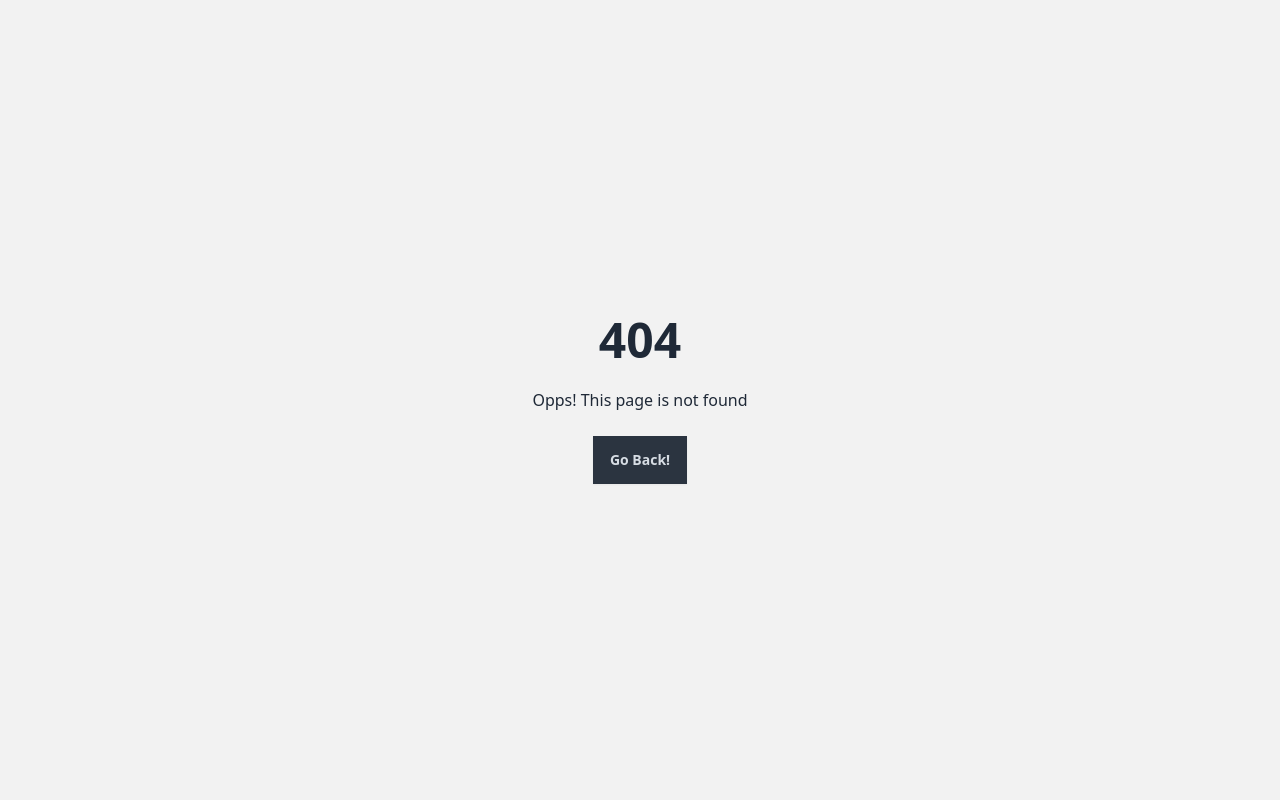
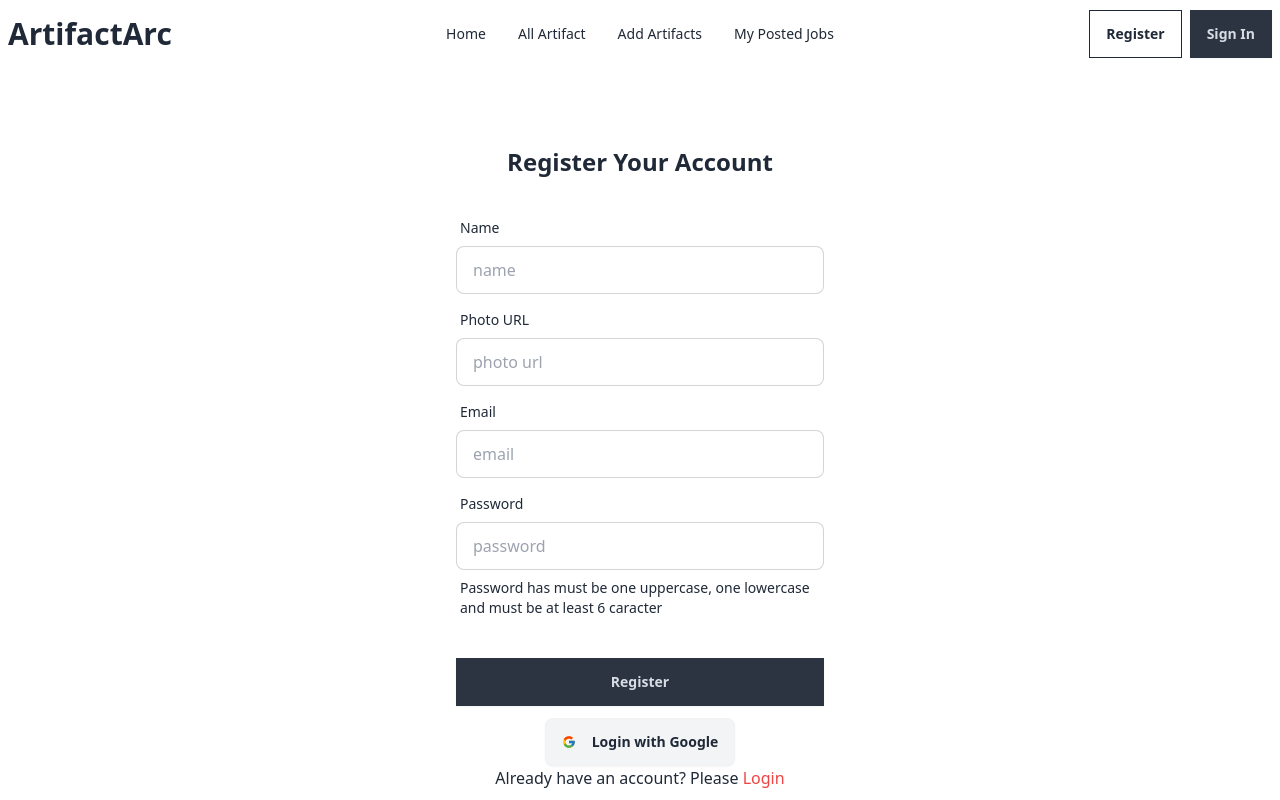
Before and after one commit to merazzak20/ArtifactArc-client, a React (Vite) app: page /register in a window 1280 px wide. Before the commit this address had no page. Shown: the top 800 px of the page. Built offline with nearby package versions, Linux system fonts and the light colour scheme; no server answers.

Commit message:
update authentication

```diff
--- a/package.json
+++ b/package.json
@@ -10,6 +10,7 @@
     "preview": "vite preview"
   },
   "dependencies": {
+    "firebase": "^11.1.0",
     "localforage": "^1.10.0",
     "match-sorter": "^8.0.0",
     "react": "^18.3.1",
--- /dev/null
+++ b/src/Auth/AuthContex.jsx
@@ -0,0 +1,5 @@
+import { createContext } from "react";
+
+const AuthContext = createContext(null);
+
+export default AuthContext;
--- /dev/null
+++ b/src/Auth/AuthProvider.jsx
@@ -0,0 +1,76 @@
+/* eslint-disable react/prop-types */
+import { createContext, useEffect, useState } from "react";
+import {
+  GoogleAuthProvider,
+  createUserWithEmailAndPassword,
+  onAuthStateChanged,
+  signInWithEmailAndPassword,
+  signInWithPopup,
+  signOut,
+  updateProfile,
+} from "firebase/auth";
+import { auth } from "../firebase/firebase.confiq";
+import AuthContext from "./AuthContex";
+
+// export const AuthContext = createContext(null);
+
+const googleProvider = new GoogleAuthProvider();
+
+const AuthProvider = ({ children }) => {
+  const [user, setUser] = useState(null);
+  const [loading, setLoading] = useState(true);
+
+  const createNewUser = (email, password) => {
+    setLoading(true);
+    return createUserWithEmailAndPassword(auth, email, password);
+  };
+
+  const userSignIn = (email, password) => {
+    setLoading(true);
+    return signInWithEmailAndPassword(auth, email, password);
+  };
+
+  const googleSignIn = () => {
+    setLoading(true);
+    return signInWithPopup(auth, googleProvider);
+  };
+
+  const signOutUser = async () => {
+    setLoading(true);
+    return signOut(auth);
+  };
+
+  const updateUserProfile = (updateData) => {
+    return updateProfile(auth.currentUser, updateData);
+  };
+
+  // onAuthStateChange
+  useEffect(() => {
+    const unsubscribe = onAuthStateChanged(auth, (currentUser) => {
+      setUser(currentUser);
+      console.log("CurrentUser-->", currentUser);
+      setLoading(false);
+    });
+    return () => {
+      return unsubscribe();
+    };
+  }, []);
+
+  const authInfo = {
+    user,
+    setUser,
+    loading,
+    setLoading,
+    createNewUser,
+    userSignIn,
+    googleSignIn,
+    signOutUser,
+    updateUserProfile,
+  };
+
+  return (
+    <AuthContext.Provider value={authInfo}>{children}</AuthContext.Provider>
+  );
+};
+
+export default AuthProvider;
--- a/src/components/Navbar.jsx
+++ b/src/components/Navbar.jsx
@@ -1,11 +1,11 @@
-import React, { useContext } from "react";
+import React, { useContext, useState } from "react";
 import { Link, NavLink } from "react-router-dom";
 // import AuthContext from "../Auth/AuthContext";
-// import useAuth from "../hooks/useAuth";
+import useAuth from "../hooks/useAuth";
 
 const Navbar = () => {
-  //   const { signOutUser } = useContext(AuthContext);
-  //   const { user } = useContext(AuthContext);
+  const [isHovered, setIsHovered] = useState(false);
+  const { user, signOutUser } = useAuth();
 
   const handleSignOut = () => {
     signOutUser()
@@ -67,16 +67,48 @@ const Navbar = () => {
       <div className="navbar-center hidden lg:flex">
         <ul className="menu menu-horizontal px-1">{links}</ul>
       </div>
-      {/* <div className="navbar-end flex gap-4">
+      <div className="navbar-end flex gap-4">
         <div className="flex gap-2 items-center">
           {user ? (
             <>
-              <button
+              {/* <button
                 onClick={handleSignOut}
                 className="btn btn-neutral rounded-none"
               >
                 Sign out
-              </button>
+              </button> */}
+              <div className="dropdown dropdown-end">
+                <div
+                  tabIndex={0}
+                  role="button"
+                  className="btn btn-ghost btn-circle avatar "
+                >
+                  <div
+                    className="w-10 border-2 rounded-full"
+                    onMouseEnter={() => setIsHovered(true)}
+                    onMouseLeave={() => setIsHovered(false)}
+                  >
+                    <img alt="User Profile" src={user?.photoURL} />
+                  </div>
+                </div>
+                <ul
+                  tabIndex={0}
+                  className="menu menu-sm dropdown-content bg-base-100 rounded-box z-[1] mt-3 w-52 p-2 shadow"
+                >
+                  <li>
+                    <a className="justify-between">
+                      Profile
+                      <span className="badge">New</span>
+                    </a>
+                  </li>
+                  <li>
+                    <a>My Artifacts</a>
+                  </li>
+                  <li>
+                    <a>Liked Artifacts</a>
+                  </li>
+                </ul>
+              </div>
             </>
           ) : (
             <>
@@ -90,36 +122,24 @@ const Navbar = () => {
               </Link>
             </>
           )}
+
+          <div
+            className={`absolute mt-32 bg-opacity-50 text-center bg-slate-200 p-3 rounded-lg right-4 items-end mr-28 ${
+              isHovered ? "block" : "hidden"
+            }`}
+            onMouseEnter={() => setIsHovered(true)}
+            onMouseLeave={() => setIsHovered(false)}
+          >
+            <button
+              onClick={handleSignOut}
+              className="btn btn-neutral rounded-none "
+            >
+              Logout
+            </button>
+            <p className="text-red mt-2 font-bold z-20">{user?.displayName}</p>
+          </div>
         </div>
-        <div className="dropdown dropdown-end">
-          <div
-            tabIndex={0}
-            role="button"
-            className="btn btn-ghost btn-circle avatar"
-          >
-            <div className="w-10 rounded-full">
-              <img alt="Tailwind CSS Navbar component" src={user?.photoURL} />
-            </div>
-          </div>
-          <ul
-            tabIndex={0}
-            className="menu menu-sm dropdown-content bg-base-100 rounded-box z-[1] mt-3 w-52 p-2 shadow"
-          >
-            <li>
-              <a className="justify-between">
-                Profile
-                <span className="badge">New</span>
-              </a>
-            </li>
-            <li>
-              <a>Settings</a>
-            </li>
-            <li>
-              <a>Logout</a>
-            </li>
-          </ul>
-        </div>
-      </div> */}
+      </div>
     </div>
   );
 };
--- /dev/null
+++ b/src/hooks/useAuth.jsx
@@ -0,0 +1,9 @@
+import { useContext } from "react";
+import AuthContext from "../Auth/AuthContex";
+
+const useAuth = () => {
+  const context = useContext(AuthContext);
+  return context;
+};
+
+export default useAuth;
--- a/src/layout/MainLayout.jsx
+++ b/src/layout/MainLayout.jsx
@@ -1,4 +1,6 @@
 import React from "react";
+import { ToastContainer } from "react-toastify";
+import "react-toastify/dist/ReactToastify.css";
 import { Outlet } from "react-router-dom";
 import Navbar from "../components/Navbar";
 import Footer from "../components/Footer";
@@ -9,6 +11,7 @@ const MainLayout = () => {
       <Navbar></Navbar>
       <Outlet></Outlet>
       <Footer></Footer>
+      <ToastContainer />
     </div>
   );
 };
--- a/src/main.jsx
+++ b/src/main.jsx
@@ -4,10 +4,13 @@ import "./index.css";
 import App from "./App.jsx";
 import { RouterProvider } from "react-router-dom";
 import router from "./routes/router.jsx";
+import AuthProvider from "./Auth/AuthProvider.jsx";
 // import AuthProvider from "./Auth/AuthProvider.jsx";
 
 createRoot(document.getElementById("root")).render(
   <StrictMode>
-    <RouterProvider router={router} />
+    <AuthProvider>
+      <RouterProvider router={router} />
+    </AuthProvider>
   </StrictMode>
 );
--- a/src/pages/Register.jsx
+++ b/src/pages/Register.jsx
@@ -0,0 +1,167 @@
+import React, { useContext } from "react";
+import { Link, useNavigate } from "react-router-dom";
+import { FcGoogle } from "react-icons/fc";
+import { toast } from "react-toastify";
+import { Helmet } from "react-helmet";
+import useAuth from "../hooks/useAuth";
+
+const Register = () => {
+  const {
+    createNewUser,
+    googleSignIn,
+    setUser,
+    updateUserProfile,
+    signOutUser,
+  } = useAuth();
+  const navigate = useNavigate();
+  const regex = /^(?=.*[A-Z])(?=.*[a-z]).{6,}$/;
+
+  const handleSignIn = (e) => {
+    e.preventDefault();
+    const form = new FormData(e.target);
+
+    const name = form.get("name");
+    const photo = form.get("photo");
+    const email = form.get("email");
+    const password = form.get("password");
+    // console.log(name, photo, email, password);
+
+    if (!regex.test(password)) {
+      toast.warn("invalid password");
+      return;
+    }
+
+    createNewUser(email, password)
+      .then((res) => {
+        setUser(res.user);
+        console.log(res.user);
+        // updateUserProfile({ dispalyName: name, photoURL: photo })
+        updateUserProfile({
+          displayName: name,
+          photoURL: photo,
+        })
+          .then(() => {
+            signOutUser();
+            navigate("/");
+            console.log(2);
+          })
+          .catch((error) => {
+            // console.log(error);
+            toast.warn("Somthing Wrong");
+          });
+      })
+      .catch((err) => {
+        // console.log(err.message);
+        toast.warn("Somthing Wrong");
+      });
+  };
+
+  const handleGoogleSignIn = () => {
+    googleSignIn()
+      .then((res) => {
+        setUser(res.user);
+        // console.log(res.user);
+        updateUserProfile({ dispalyName: displayName, photoURL: photoURL })
+          .then(() => {
+            navigate("/");
+          })
+          .catch((error) => {
+            // console.log(error);
+          });
+      })
+      .catch((err) => {
+        // console.log(err.message);
+      });
+  };
+  return (
+    <div className="flex justify-center items-center min-h-screen">
+      <Helmet>
+        <title>Register - ArtifactArc</title>
+        <meta name="description" content="Learn more about our company." />
+        <meta name="keywords" content="about, company, information" />
+      </Helmet>
+      <div className="card bg-base-100 w-full max-w-lg shrink-0 rounded-none p-10">
+        <h2 className="text-center font-semibold text-2xl">
+          Register Your Account
+        </h2>
+        <form onSubmit={handleSignIn} className="card-body">
+          <div className="form-control">
+            <label className="label">
+              <span className="label-text">Name</span>
+            </label>
+            <input
+              type="text"
+              placeholder="name"
+              name="name"
+              className="input input-bordered"
+              required
+            />
+          </div>
+          <div className="form-control">
+            <label className="label">
+              <span className="label-text">Photo URL</span>
+            </label>
+            <input
+              type="text"
+              placeholder="photo url"
+              name="photo"
+              className="input input-bordered"
+              required
+            />
+          </div>
+          <div className="form-control">
+            <label className="label">
+              <span className="label-text">Email</span>
+            </label>
+            <input
+              type="email"
+              placeholder="email"
+              name="email"
+              className="input input-bordered"
+              required
+            />
+          </div>
+          <div className="form-control">
+            <label className="label">
+              <span className="label-text">Password</span>
+            </label>
+            <input
+              type="password"
+              placeholder="password"
+              name="password"
+              className="input input-bordered"
+              required
+            />
+            <label className="label">
+              <span className="label-text">
+                Password has must be one uppercase, one lowercase and must be at
+                least 6 caracter
+              </span>
+            </label>
+          </div>
+          <div className="form-control mt-6">
+            <button className="btn btn-neutral rounded-none">Register</button>
+          </div>
+
+          {/* {errorMessage && <p className="text-red-600">{errorMessage}</p>}
+          {success && <p className="text-green-600">Successfully Sign In</p>} */}
+        </form>
+        <div onClick={handleGoogleSignIn} className="mx-auto -mt-5">
+          <button className="flex justify-arround items-center gap-4 bg-gray-100 btn">
+            <FcGoogle />
+            <span className="font-semibold">Login with Google</span>
+          </button>
+        </div>
+
+        <p className="text-center ">
+          Already have an account? Please{" "}
+          <Link className="text-red-500" to="/signIn">
+            Login
+          </Link>{" "}
+        </p>
+      </div>
+    </div>
+  );
+};
+
+export default Register;
--- a/src/pages/SignIn.jsx
+++ b/src/pages/SignIn.jsx
@@ -1,17 +1,17 @@
 import React, { useContext } from "react";
 import { Link, useLocation, useNavigate } from "react-router-dom";
-import { FaGoogle } from "react-icons/fa";
+import { FcGoogle } from "react-icons/fc";
 
 import { toast } from "react-toastify";
 import { Helmet } from "react-helmet";
-// import useAuth from "../hooks/useAuth";
+import useAuth from "../hooks/useAuth";
 // import AuthContext from "../Auth/AuthContext";
 
 const SignIn = () => {
-  // const { googleSignIn, userSignIn, setUser, passwordReset } = useAuth;
+  const { googleSignIn, userSignIn, setUser, user, passwordReset } = useAuth();
   const navigate = useNavigate();
   const location = useLocation();
-  // console.log(location);
+  console.log(user);
 
   const handleGoogleSignIn = () => {
     googleSignIn()
@@ -93,7 +93,7 @@ const SignIn = () => {
         </form>
         <div onClick={handleGoogleSignIn} className="mx-auto my-5">
           <button className="flex justify-arround items-center gap-4 bg-gray-100 btn">
-            <FaGoogle />
+            <FcGoogle />
             <span className="font-semibold">Login with Google</span>
           </button>
         </div>
--- a/src/routes/router.jsx
+++ b/src/routes/router.jsx
@@ -5,6 +5,7 @@ import AllArtifacts from "../pages/AllArtifacts";
 import AddArtifacts from "../pages/AddArtifacts";
 import Error from "../pages/Error";
 import SignIn from "../pages/SignIn";
+import Register from "../pages/Register";
 
 const router = createBrowserRouter([
   {
@@ -28,6 +29,10 @@ const router = createBrowserRouter([
         path: "/signIn",
         element: <SignIn></SignIn>,
       },
+      {
+        path: "/register",
+        element: <Register></Register>,
+      },
     ],
   },
 ]);
```
Also changed, not shown: 1 other file (tests, documents, lock files or other folders).
